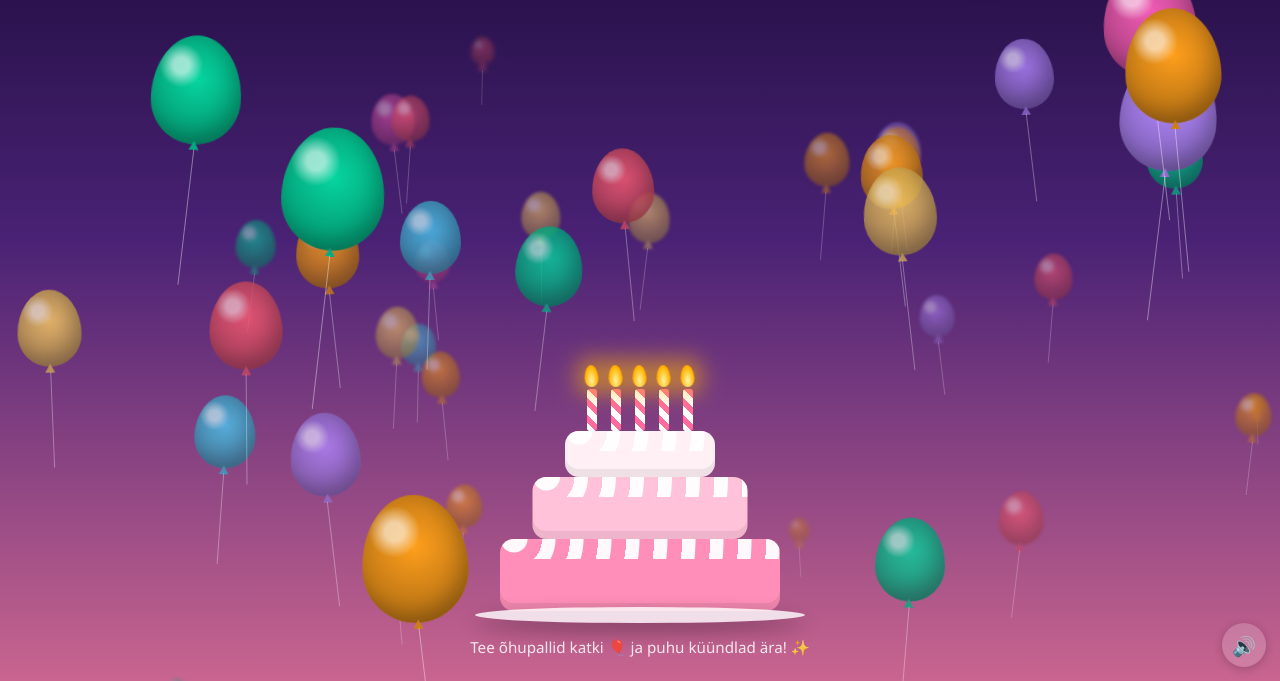
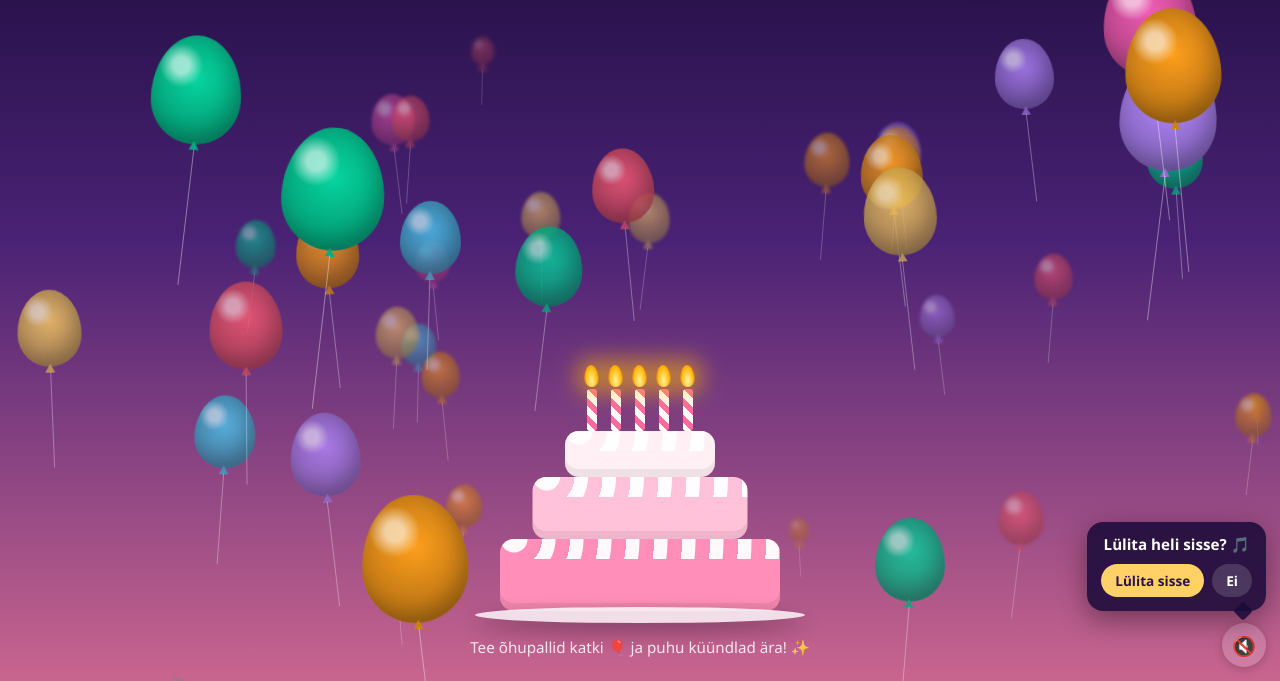
Before and after one commit to Shargathx/birthday, a plain HTML site: page index.html in a window 1280 px wide. Shown: the part 119-800 px from the top of the page. Drawn offline with Linux system fonts and the light colour scheme.

Commit message:
Ask before turning sound on
Start silent and show a small popup by the mute button; music and sound
effects only start after the visitor opts in.

Co-Authored-By: Claude Sonnet 5.5 <noreply@anthropic.com>

```diff
--- a/index.html
+++ b/index.html
@@ -99,6 +99,17 @@
   #mute{position:fixed;bottom:calc(env(safe-area-inset-bottom) + 14px);right:14px;z-index:30;width:44px;height:44px;margin:0;padding:0;
         font-size:1.2rem;background:#ffffff2e;color:#fff;backdrop-filter:blur(6px);-webkit-backdrop-filter:blur(6px);
         box-shadow:0 2px 10px #0003;display:flex;align-items:center;justify-content:center}
+  /* "turn sound on?" popup, anchored just above the mute button */
+  #soundAsk{position:fixed;right:14px;bottom:calc(env(safe-area-inset-bottom) + 70px);z-index:31;max-width:min(230px,calc(100vw - 28px));
+            padding:12px 14px 14px;border-radius:16px;background:rgba(27,11,58,.88);color:#fff;text-align:center;
+            backdrop-filter:blur(8px);-webkit-backdrop-filter:blur(8px);box-shadow:0 8px 28px #0006;
+            opacity:0;transform:translateY(8px);pointer-events:none;transition:opacity .35s,transform .35s}
+  #soundAsk.show{opacity:1;transform:none;pointer-events:auto}
+  #soundAsk::after{content:"";position:absolute;right:16px;bottom:-7px;width:14px;height:14px;background:inherit;transform:rotate(45deg);border-radius:3px}
+  #soundAsk p{font-size:.95rem;font-weight:600}
+  #soundAsk div{display:flex;gap:8px;justify-content:center;margin-top:10px}
+  #soundAsk button{margin:0;padding:7px 14px;font-size:.85rem}
+  #soundAsk button.ghost{background:#ffffff26;color:#fff;font-weight:600}
   @media (prefers-reduced-motion:reduce){.balloon .sway,.balloon .string,.flame{animation:none!important}}
 </style>
 </head>
@@ -131,7 +142,11 @@
   <p class="hint" id="hint">Tee õhupallid katki 🎈 ja puhu küündlad ära! ✨</p>
 </div>
 
-<button id="mute" aria-label="Mute music" title="Music on/off">🔊</button>
+<div id="soundAsk" role="dialog" aria-label="Heli">
+  <p>Lülita heli sisse? 🎵</p>
+  <div><button id="askYes">Lülita sisse</button><button id="askNo" class="ghost">Ei</button></div>
+</div>
+<button id="mute" aria-label="Unmute music" title="Music on/off">🔇</button>
 <canvas id="fx"></canvas>
 
 <script>
@@ -249,9 +264,8 @@ function playTune(t0) {                         // schedule one full run at audi
     t += dur;
   }
 }
-let muted = false, musicOn = false, nextRun = 0, musicTimer;
-try { muted = localStorage.getItem("bday-muted") === "1"; } catch (e) {}
-const muteBtn = $("mute");
+let muted = true, musicOn = false, nextRun = 0, musicTimer;      // silent until the visitor says yes (also required by browser autoplay rules)
+const muteBtn = $("mute"), ask = $("soundAsk");
 function paintMute() { muteBtn.textContent = muted ? "🔇" : "🔊"; muteBtn.setAttribute("aria-label", muted ? "Unmute music" : "Mute music"); }
 function startMusic() {                         // browsers only allow audio after a tap/click, so this runs on the first one
   if (musicOn) return;
@@ -264,11 +278,14 @@ function startMusic() {                         // browsers only allow audio aft
 }
 function setMuted(m) {
   muted = m; paintMute();
-  try { localStorage.setItem("bday-muted", m ? "1" : "0"); } catch (e) {}
   if (master) master.gain.setTargetAtTime(m ? 0 : 1, actx.currentTime, .05);
 }
-muteBtn.addEventListener("click", () => { if (!musicOn) { startMusic(); if (muted) setMuted(false); return; } setMuted(!muted); });
-addEventListener("pointerdown", e => { if (!e.target.closest("#mute")) startMusic(); }, { once: false });   // first tap anywhere starts the tune
+function hideAsk() { ask.classList.remove("show"); }
+function soundOn() { hideAsk(); startMusic(); setMuted(false); }   // the music only ever starts from here, i.e. after the visitor opts in
+muteBtn.addEventListener("click", () => { hideAsk(); if (!musicOn) soundOn(); else setMuted(!muted); });
+$("askYes").addEventListener("click", soundOn);
+$("askNo").addEventListener("click", hideAsk);
+setTimeout(() => ask.classList.add("show"), 900);                 // small popup by the mute button
 document.addEventListener("visibilitychange", () => { if (actx && musicOn) document.hidden ? actx.suspend() : actx.resume(); });
 paintMute();
 
```
